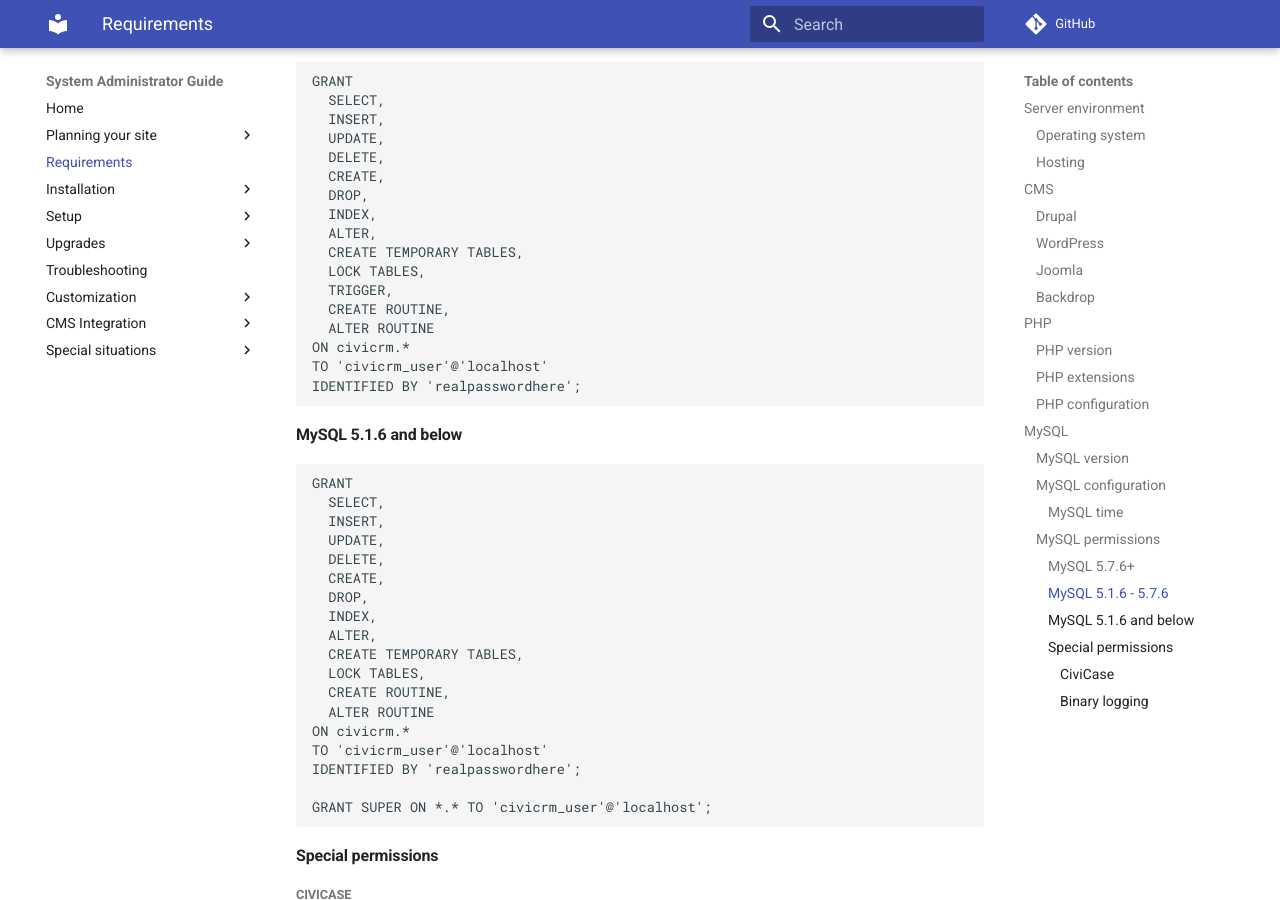
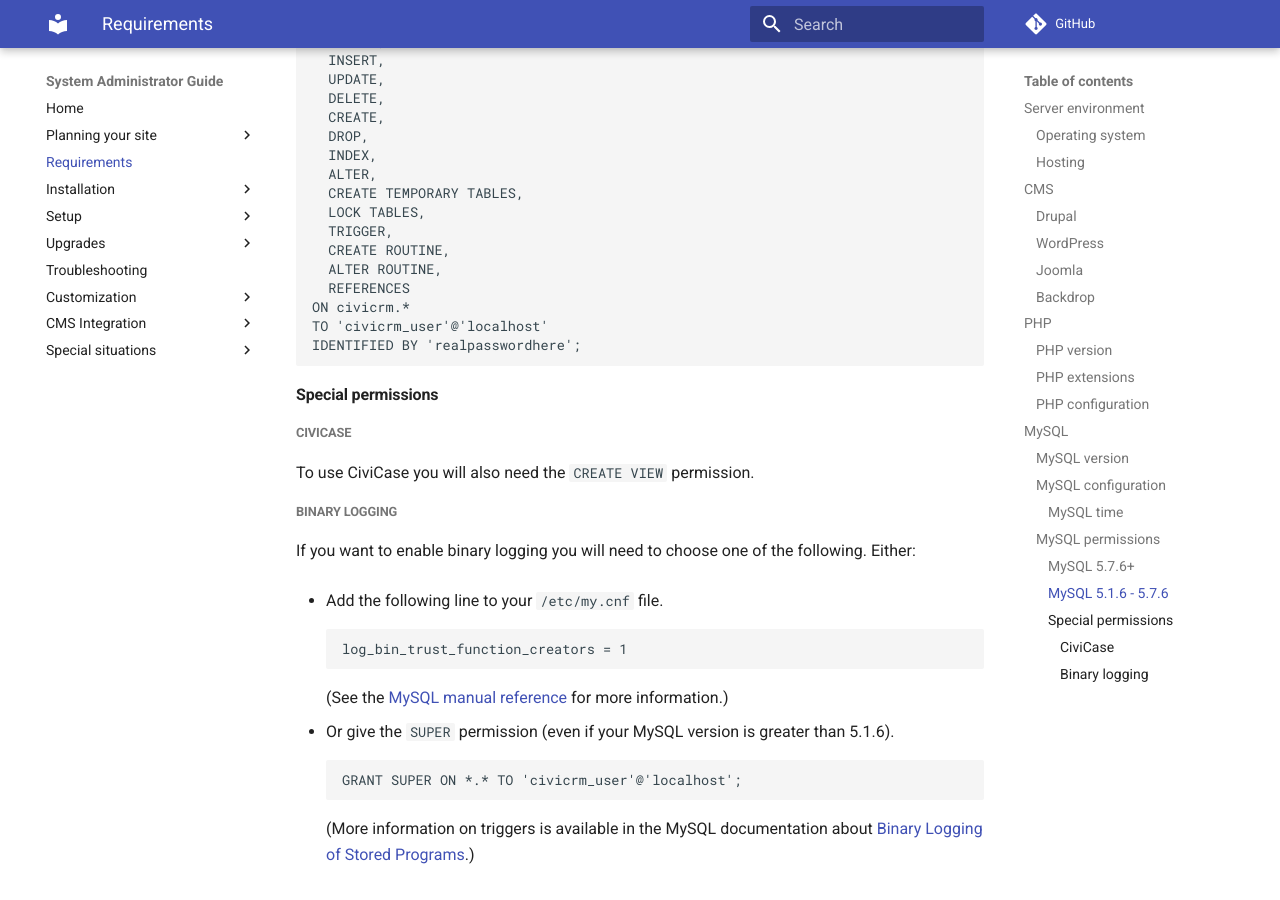
Before and after one commit to civicrm/civicrm-sysadmin-guide, an MkDocs documentation site: the page built from docs/requirements.md, in a window 1280 px wide and 900 px high, scrolled down 5072 px. Built offline with MkDocs 1.6.1 and Material for MkDocs 9.7.7, drawn with Linux system fonts in a browser that asks for light colours; comment, search, counter and statistics services are not loaded; old or Windows-style settings are respelled for this version of MkDocs; some of the changed text lies outside the part shown.

Commit message:
fixes msising REFERENCES in mysql permissions (#136)
* fixes msising REFERENCES in mysql permissions

closes issue #91 and removes coverage of mysql 5.1, whcih was EOL in 2013

* remove reference to eAccelerator

eAccelerator is not supported in any current version of PHP

````diff
--- a/docs/requirements.md
+++ b/docs/requirements.md
@@ -75,7 +75,6 @@ To install these extensions, you will typically install a separate package withi
 * Set `memory_limit` between 256 and 512 megabytes
 * Don't enable the deprecated `open_basedir` or `safemode` PHP directives. Otherwise you will have an error when automatically installing most of the extensions.
 * Don't use MAMP XCache - Several people have reported "white screen of death" trying to run CiviCRM with MAMP's XCache enabled (check MAMP > Preferences > PHP > Cache).
-* Don't use [eAccelerator](http://eaccelerator.net) - Several people have reported problems with this performance optimiser such as "white screen of death" and "snippet type is unrecognised".
 
 ## MySQL
 
@@ -157,33 +156,11 @@ GRANT
   LOCK TABLES,
   TRIGGER,
   CREATE ROUTINE,
-  ALTER ROUTINE
+  ALTER ROUTINE,
+  REFERENCES
 ON civicrm.*
 TO 'civicrm_user'@'localhost'
 IDENTIFIED BY 'realpasswordhere';
-```
-
-#### MySQL 5.1.6 and below
-
-```sql
-GRANT
-  SELECT,
-  INSERT,
-  UPDATE,
-  DELETE,
-  CREATE,
-  DROP,
-  INDEX,
-  ALTER,
-  CREATE TEMPORARY TABLES,
-  LOCK TABLES,
-  CREATE ROUTINE,
-  ALTER ROUTINE
-ON civicrm.*
-TO 'civicrm_user'@'localhost'
-IDENTIFIED BY 'realpasswordhere';
-
-GRANT SUPER ON *.* TO 'civicrm_user'@'localhost';
 ```
 
 #### Special permissions
````
